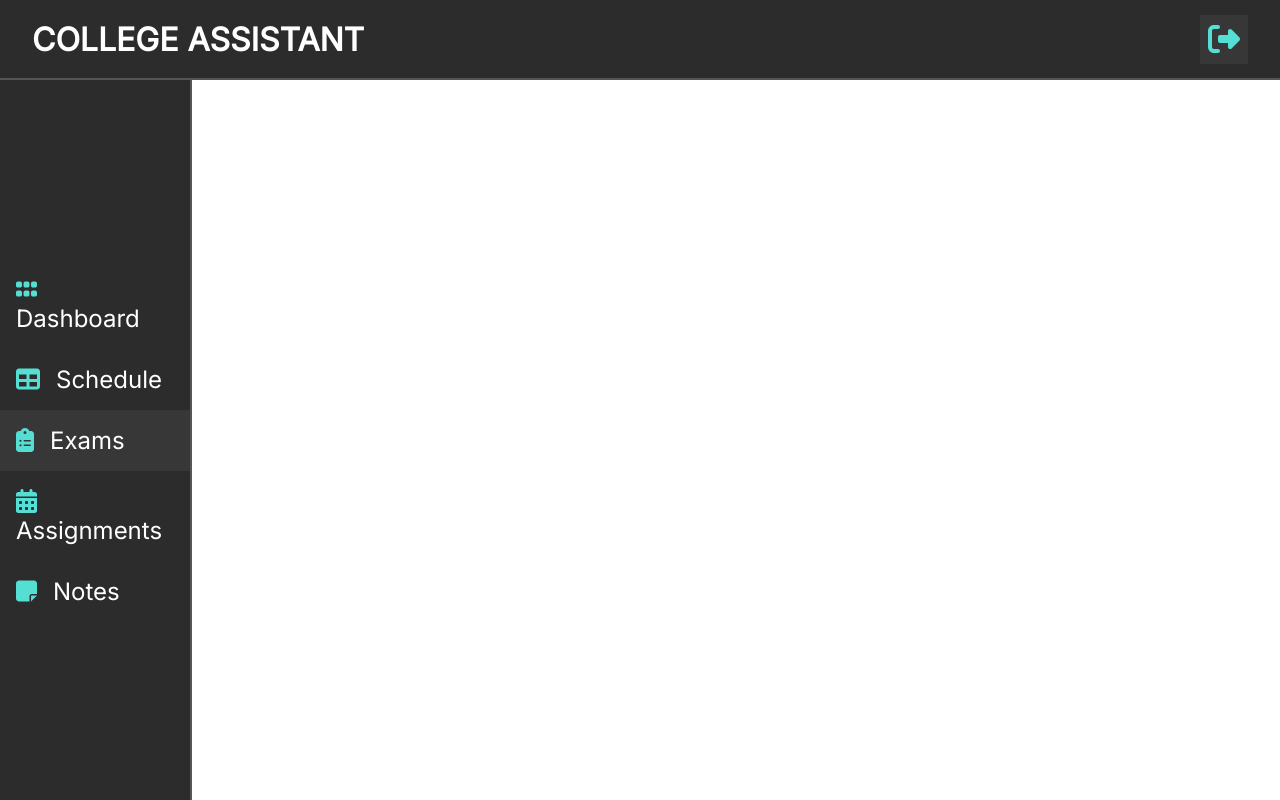
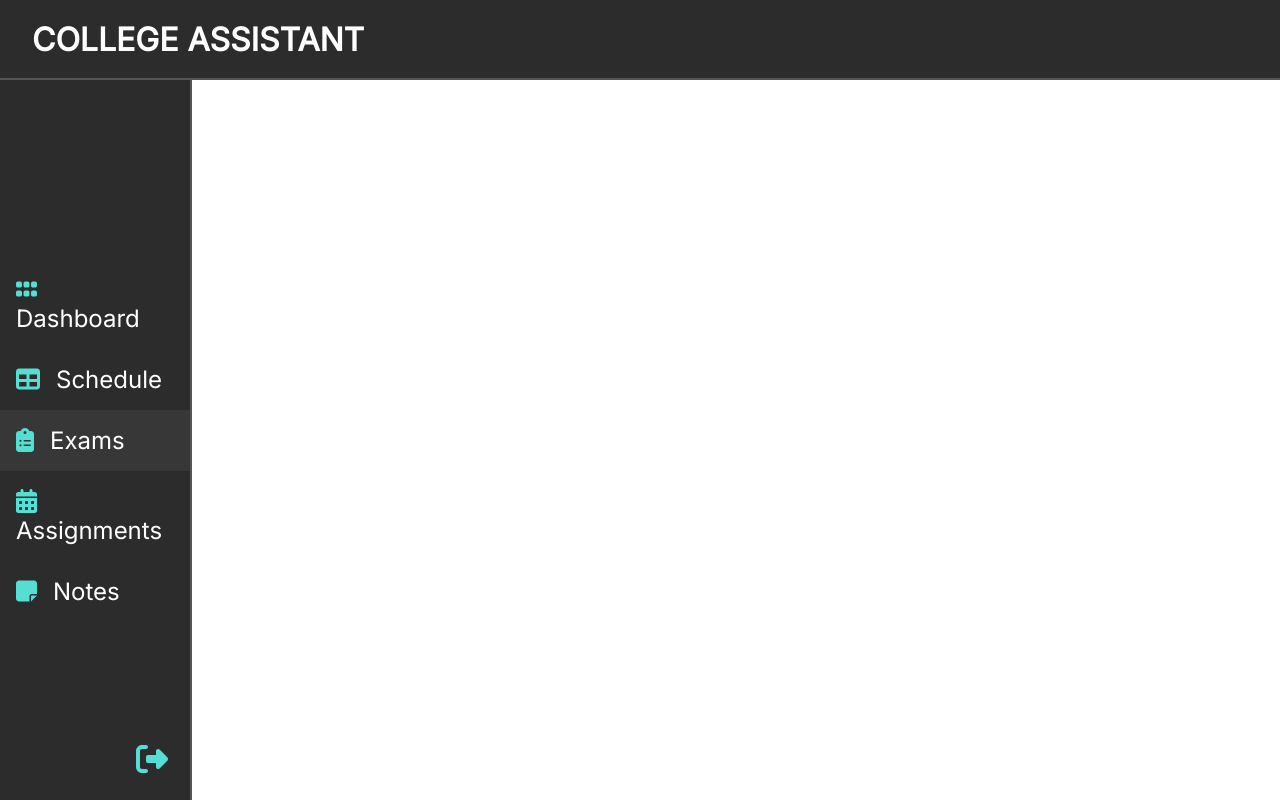
Before and after one commit to alcoder14/collegeAssistant, a Vue app: page /exams in a window 1280 px wide. Shown: the top 800 px of the page. Built offline with nearby package versions, Linux system fonts and the light colour scheme; no server answers; sample sign-in values are in the browser's storage.

Commit message:
fixed navbar, weather API

```diff
--- a/src/components/Elements/DesktopNavbar.vue
+++ b/src/components/Elements/DesktopNavbar.vue
@@ -1,5 +1,6 @@
 <template>
   <div class="nav-container">
+    <div class="inner-container">
       <nav>
         <router-link to="/dashboard" class="navbar-item" :class="{'item-selected': props.selected === 'DashboardView'}"><font-awesome-icon icon="fa fa-grip" class="navbar-icon"/>Dashboard </router-link>
           <router-link to="/schedule" class="navbar-item" :class="{'item-selected': props.selected === 'ScheduleView'}"><font-awesome-icon icon="fa fa-table" class="navbar-icon"/>Schedule</router-link>
@@ -7,12 +8,31 @@
           <router-link to="/assignments" class="navbar-item" :class="{'item-selected': props.selected === 'AssignmentsView'}"><font-awesome-icon icon="fa fa-calendar-days" class="navbar-icon"/>Assignments</router-link>
         <router-link to="/notes" class="navbar-item" :class="{'item-selected': props.selected === 'NotesView'}"> <font-awesome-icon icon="fa fa-note-sticky" class="navbar-icon"/>Notes</router-link>
       </nav>
+      <div class="logout-container">
+        <button class="logout-btn" @click="handleLogout"><font-awesome-icon icon="fa fa-right-from-bracket" /></button>
+      </div>
+    </div>
   </div>
 </template>
 
 <script setup>
 import { defineProps } from 'vue';
+import { signOut } from 'firebase/auth';
+import { auth } from '@/firebase';
+import { useRouter } from 'vue-router';
+
 const props = defineProps(['selected'])
+
+const router = useRouter()
+
+const handleLogout = async () => {
+    try {
+        await signOut(auth);
+        router.push('/login');
+    } catch (error) {
+        console.error('Logout error:', error.message);
+    }
+};
 </script>
 
   <style lang="scss" scoped>
@@ -23,12 +43,30 @@
         width: 15%;
         border-right: 2px solid #565656;
       }
-      nav{
-        width: 100%;
+      .inner-container{
+        width: 15%;
         height: 90vh;
         display: flex;
         flex-direction: column;
         justify-content: center;
+        position: fixed;
+        bottom: 0;
+        left: 0;
+        border-right: 2px solid #565656;
+        .logout-container{
+          width: inherit;
+          position: fixed;
+          bottom: 0;
+          left: 0;
+          padding: 1rem;
+          display: flex;
+          justify-content: end;
+        }
+      }
+      nav{
+        display: flex;
+        flex-direction: column;
+        width: 100%;
         .navbar-item{
             width: 100%;
             color: $white;
@@ -44,4 +82,13 @@
       .item-selected{
         background-color: $dark;
       }
+
+      .logout-btn{
+        background-color: transparent;
+        color: $light;
+        font-size: 2rem;
+      }
+      .logout-btn:hover{
+        background-color: $dark;
+      }
   </style>
--- a/src/components/Elements/HeaderDesktop.vue
+++ b/src/components/Elements/HeaderDesktop.vue
@@ -1,26 +1,54 @@
 <template>
     <header>
         <h1>COLLEGE ASSISTANT</h1>
-        <button class="logout-btn" @click="handleLogout"><font-awesome-icon icon="fa fa-right-from-bracket" /></button>
+        <div class="weather-container" v-if="weather != null">
+          <h3 class="weather-data">Temperature: {{ weather.current_weather.temperature }} °C</h3>
+        </div>
     </header>
 </template>
 
 <script setup>
-import { signOut } from 'firebase/auth';
-import { auth } from '@/firebase';
-import { useRouter } from 'vue-router';
+import { ref, onMounted } from 'vue'
+const lat = ref(null)
+const lon = ref(null)
+const weather = ref(null)
+const error = ref(null)
 
-const router = useRouter()
+const fetchWeather = async (lat_, lon_) => {
 
-const handleLogout = async () => {
-    try {
-        await signOut(auth);
-        router.push('/login');
-    } catch (error) {
-        console.error('Logout error:', error.message);
+  const url = `https://api.open-meteo.com/v1/forecast?latitude=${lat_}&longitude=${lon_}&current_weather=true`
+  try {
+    const resp = await fetch(url)
+    const data = await resp.json()
+    weather.value = data
+    console.log(weather.value)
+  } catch (err) {
+    console.error("Error fetching weather:", err)
+    error.value = "Failed to fetch weather"
+  }
+}
+
+const getLocationAndWeather = () => {
+  if (!navigator.geolocation) {
+    error.value = "Geolocation not supported"
+    return
+  }
+  navigator.geolocation.getCurrentPosition(
+    pos => {
+      lat.value = pos.coords.latitude
+      lon.value = pos.coords.longitude
+      fetchWeather(lat.value, lon.value)
+    },
+    err => {
+      console.error("Geolocation error:", err)
+      error.value = `Geolocation error: ${err.message}`
     }
-};
+  )
+}
 
+onMounted(() => {
+  getLocationAndWeather()
+})
 </script>
 
   <style lang="scss" scoped>
@@ -41,9 +69,9 @@ const handleLogout = async () => {
         font-weight: bold;
         font-size: 2rem;
       }
-      .logout-btn{
-        background-color: $dark;
-        color: $light;
-        font-size: 2rem;
+      .weather-data{
+        color: $white;
+        font-weight: lighter;
+        font-size: 1.1rem;
       }
   </style>
```
Lines whose indentation alone changed are shown as unchanged.
